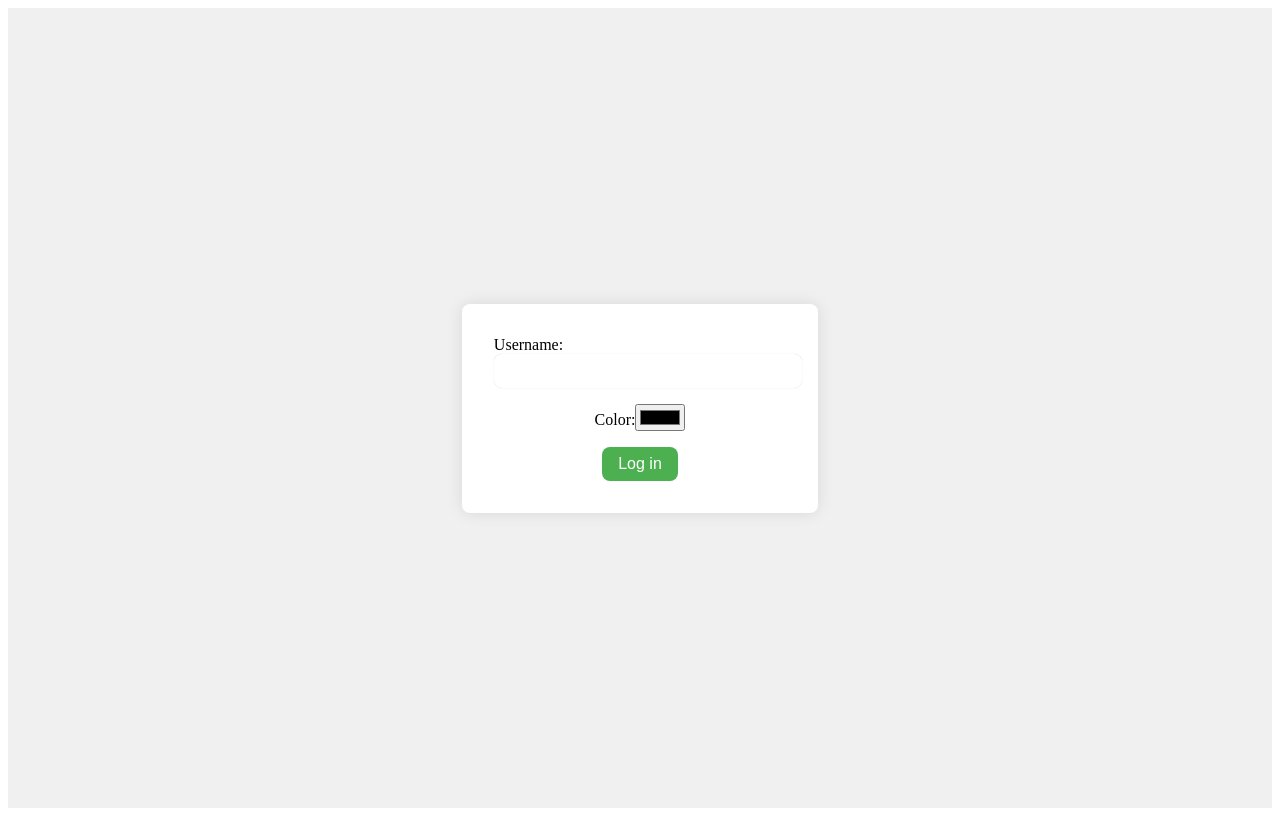
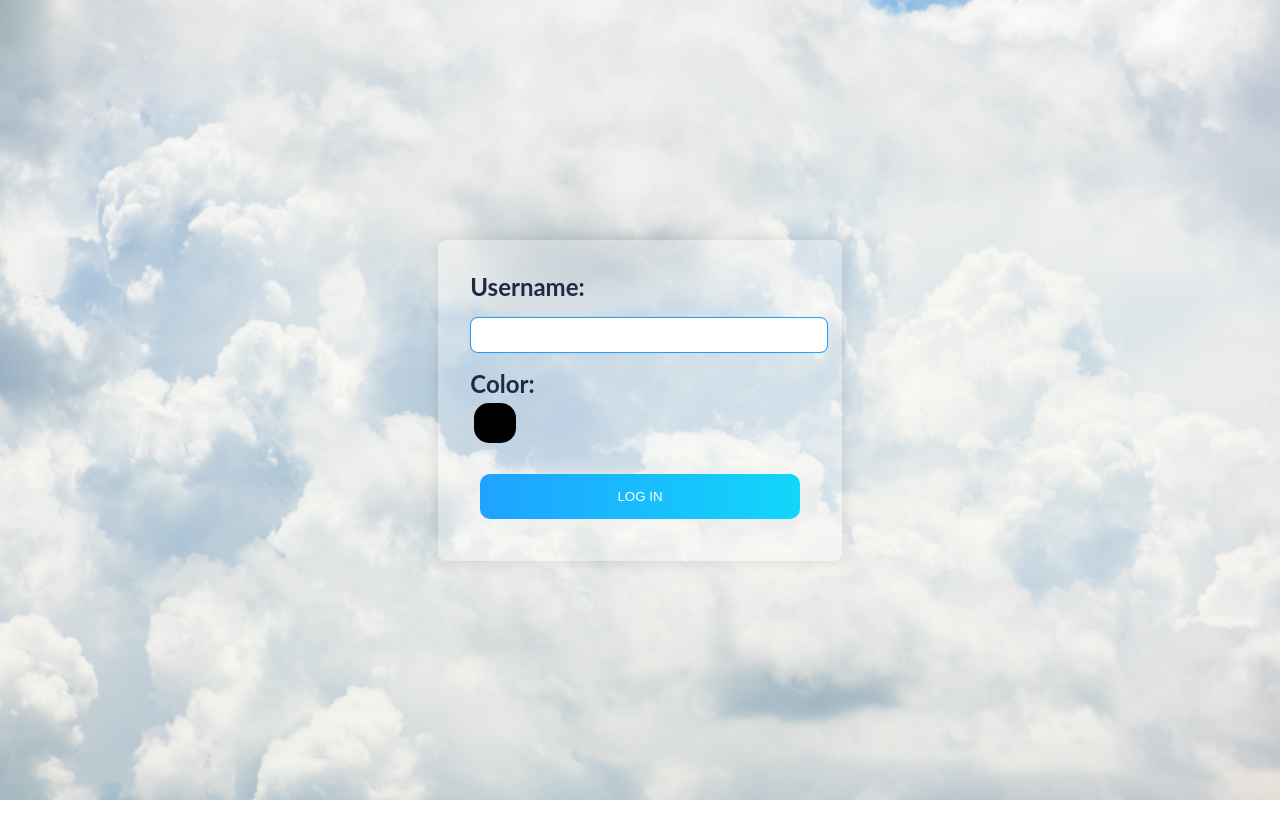
Before and after one commit to FilipDurkan/Chat-App, a React (Create React App) app: page / in a window 1280 px wide. Built offline with nearby package versions, Linux system fonts and the light colour scheme.

Commit message:
final css

```diff
--- a/public/index.html
+++ b/public/index.html
@@ -6,7 +6,7 @@
   <link rel="icon" href="%PUBLIC_URL%/favicon.ico" />
   <meta name="viewport" content="width=device-width, initial-scale=1" />
   <meta name="theme-color" content="#000000" />
-  <meta name="description" content="My Chat App" />
+  <meta name="description" content="Cloud Chat" />
   <meta name="author" content="Filip Durkan" />
   <link rel="apple-touch-icon" href="%PUBLIC_URL%/logo192.png" />
 
@@ -14,7 +14,7 @@
 
 
   <script src="https://cdn.scaledrone.com/scaledrone.min.js" type="text/javascript"></script>
-  <title>React App</title>
+  <title>Cloud Chat</title>
 </head>
 
 <body>
--- /dev/null
+++ b/src/App.css
@@ -0,0 +1,8 @@
+body {
+  background-image: URL("./Assets/chat-bg.jpg");
+  background-repeat: no-repeat;
+  background-size: cover;
+  font-family: "Lato", sans-serif;
+  color: #202a44;
+  margin: 0;
+}
--- a/src/App.js
+++ b/src/App.js
@@ -1,6 +1,7 @@
 import React, { useState } from "react";
 import LoginForm from "./Components/Login/Login";
 import Chat from "./Components/Chat";
+import "./App.css";
 
 const App = () => {
   const [username, setUsername] = useState("");
--- a/src/Components/Chat.css
+++ b/src/Components/Chat.css
@@ -9,8 +9,8 @@
   display: flex;
   justify-content: space-between;
   align-items: center;
-  background-color: #fff;
-  border-bottom: 1px solid #ccc;
+  background-color: #eee;
+  border-bottom: 2px solid #ddd;
   padding: 1rem;
 }
 
@@ -41,6 +41,8 @@
   flex-grow: 1;
   overflow-y: auto;
   padding: 1rem;
+  /* background-image: url("../Assets/chat-bg.jpg");
+  background-size: cover; */
 }
 
 .chat-message {
@@ -69,9 +71,19 @@
 }
 
 .chat-message .message-text {
-  background-color: #f0f0f0;
+  /* background-color: #f0f0f0;
   border-radius: 0.5rem;
-  padding: 0.5rem;
+  padding: 0.5rem; */
+  background-color: #f2f2f2;
+  color: black;
+  font-weight: bold;
+  box-shadow: 0px -6px 10px rgba(255, 255, 255, 1),
+    0px 4px 25px rgba(0, 0, 0, 0.5);
+  font-size: 1.2em;
+  line-height: 2;
+  border-radius: 5px;
+  padding: 2px 20px;
+  margin-top: 60px;
 }
 
 .chat-message-right {
@@ -81,19 +93,26 @@
 }
 
 .chat-message-right .message-text {
-  background-color: #3f51b5;
-  color: white;
-  padding: 10px;
+  background-color: #f2f2f2;
+  color: black;
+  font-weight: bold;
+  box-shadow: 0px -6px 10px rgba(255, 255, 255, 1),
+    0px 4px 25px rgba(0, 0, 0, 0.5);
+  font-size: 1.2em;
+  line-height: 2;
   border-radius: 5px;
-  max-width: 80%;
-  word-wrap: break-word;
+  padding: 2px 20px;
+  margin-top: 10px;
+  border-left-width: thick;
+  border-left-style: solid;
+  max-width: 550px;
 }
 
 .chat-input {
   display: flex;
   align-items: center;
-  background-color: #fff;
-  border-top: 1px solid #ccc;
+  background-color: #eee;
+  border-top: 2px solid #ddd;
   padding: 1rem;
 }
 
@@ -105,19 +124,5 @@
   border-radius: 0.5rem;
   border: none;
   outline: none;
+  background-color: #ddd;
 }
-
-.chat-input button[type="submit"] {
-  background-color: #4caf50;
-  color: #fff;
-  padding: 0.5rem 1rem;
-  font-size: 1rem;
-  border-radius: 0.5rem;
-  border: none;
-  cursor: pointer;
-  transition: background-color 0.3s ease-in-out;
-}
-
-.chat-input button[type="submit"]:hover {
-  background-color: #3e8e41;
-}
--- a/src/Components/Chat.jsx
+++ b/src/Components/Chat.jsx
@@ -57,13 +57,14 @@ const Chat = ({ username, color }) => {
   return (
     <div className="chat-container">
       <div className="chat-header">
-        <h2>Space Chat</h2>
+        <h2>Cloud Chat</h2>
         <div className="user-info">
           <span className="username">{username}</span>
           <div className="user-color" style={{ backgroundColor: color }}></div>
         </div>
       </div>
       <div className="chat-messages">
+        <div className="image-overlay"></div>
         {messages.map((message, index) => (
           <div
             key={index}
@@ -72,13 +73,18 @@ const Chat = ({ username, color }) => {
             }`}
           >
             <div className="message-info">
-              <div
+              {/* <div
                 className="user-color"
                 style={{ backgroundColor: message.color }}
-              ></div>
+              ></div> */}
               <div className="chat-message-content">
                 <div className="username">{message.username}</div>
-                <div className="message-text">{message.message}</div>
+                <div
+                  className="message-text"
+                  style={{ borderLeftColor: message.color }}
+                >
+                  {message.message}
+                </div>
               </div>
             </div>
           </div>
--- a/src/Components/Login/Login.css
+++ b/src/Components/Login/Login.css
@@ -5,50 +5,114 @@
   align-items: center;
   height: 100vh;
   width: 100%;
-  background-color: #f0f0f0;
+  background-color: transparent;
 }
 
 .login-form {
   display: flex;
   flex-direction: column;
-  align-items: center;
-  background-color: #fff;
+  background-color: #ffffff42;
   padding: 2rem;
   border-radius: 0.5rem;
   box-shadow: 0 0 1rem rgba(0, 0, 0, 0.1);
 }
 
-.login-form h2 {
-  margin-top: 0;
-  margin-bottom: 1rem;
+.login-form label {
+  font-size: 1.5rem;
+  font-weight: 700;
+  margin-bottom: 10px;
 }
-
-.login-form input[type="text"] {
+#username-input {
   width: 100%;
+  margin-top: 1rem;
   margin-bottom: 1rem;
   padding: 0.5rem;
   font-size: 1rem;
   border-radius: 0.5rem;
-  border: none;
+  border: 1px solid #1fa2ff;
   outline: none;
   box-shadow: 0 0 1px rgba(0, 0, 0, 0.2);
+  transition: all 0.5s;
 }
 
-.login-form input[type="color"] {
-  margin-bottom: 1rem;
+#username-input:hover {
+  box-shadow: rgba(50, 150, 243, 0.5) 0 1px 20px;
+  transition-duration: 0.1s;
 }
 
-.login-form button[type="submit"] {
-  background-color: #4caf50;
-  color: #fff;
-  padding: 0.5rem 1rem;
-  font-size: 1rem;
-  border-radius: 0.5rem;
+#color-input {
+  margin-bottom: 1rem;
+  display: block;
+  -webkit-appearance: none;
+  -moz-appearance: none;
+  appearance: none;
+  height: 50px;
+  width: 50px;
+  background-color: transparent;
   border: none;
   cursor: pointer;
-  transition: background-color 0.3s ease-in-out;
 }
 
-.login-form button[type="submit"]:hover {
-  background-color: #3e8e41;
+#color-input::-webkit-color-swatch {
+  border-radius: 15px;
+  border: none;
 }
+
+#color-input::-moz-color-swatch {
+  border-radius: 15px;
+  border: none;
+}
+
+.chat-send-button {
+  background-image: linear-gradient(
+    to right,
+    #1fa2ff 0%,
+    #12d8fa 51%,
+    #1fa2ff 100%
+  );
+  margin: 10px;
+  padding: 15px 45px;
+  text-align: center;
+  text-transform: uppercase;
+  transition: 0.5s;
+  background-size: 200% auto;
+  color: white;
+  box-shadow: 0 0 20px #eee;
+  border-radius: 10px;
+  display: block;
+  border-style: none;
+  cursor: pointer;
+}
+
+.chat-send-button:hover {
+  /* box-shadow: rgba(80, 63, 205, 0.5) 0 1px 30px;
+  transition-duration: 0.1s; */
+  background-position: right center; /* change the direction of the change here */
+  color: #fff;
+  text-decoration: none;
+}
+
+.btn-grad {
+  background-image: linear-gradient(
+    to right,
+    #1fa2ff 0%,
+    #12d8fa 51%,
+    #1fa2ff 100%
+  );
+  margin: 10px;
+  padding: 15px 45px;
+  text-align: center;
+  text-transform: uppercase;
+  transition: 0.5s;
+  background-size: 200% auto;
+  color: white;
+  box-shadow: 0 0 20px #eee;
+  border-radius: 10px;
+  display: block;
+}
+
+.btn-grad:hover {
+  background-position: right center; /* change the direction of the change here */
+  color: #fff;
+  text-decoration: none;
+}
--- a/src/Components/Login/Login.jsx
+++ b/src/Components/Login/Login.jsx
@@ -33,6 +33,7 @@ const LoginForm = ({ onLogin }) => {
             onChange={handleUsernameChange}
           />
         </div>
+
         <div>
           <label htmlFor="color-input">Color:</label>
           <input
@@ -42,7 +43,9 @@ const LoginForm = ({ onLogin }) => {
             onChange={handleColorChange}
           />
         </div>
-        <button type="submit">Log in</button>
+        <button type="submit" className="chat-send-button">
+          Log in
+        </button>
       </form>
     </div>
   );
```
Also changed, not shown: src/Assets/chat-bg.jpg (added), src/Assets/pexels-photo-2706654.jpeg (added).
